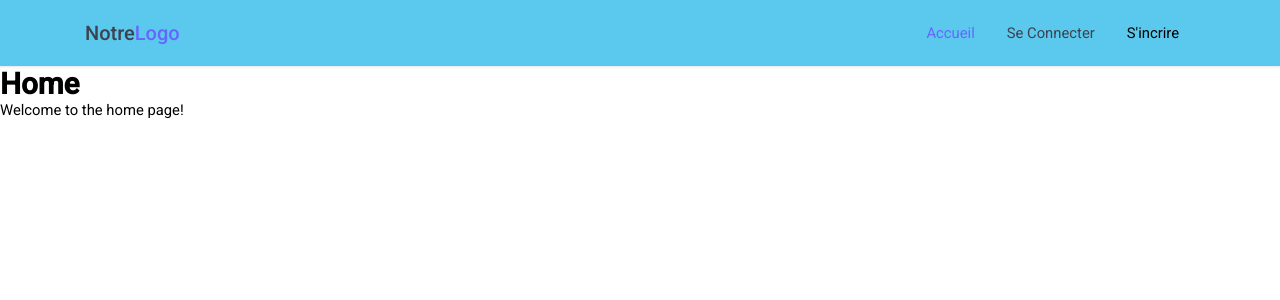
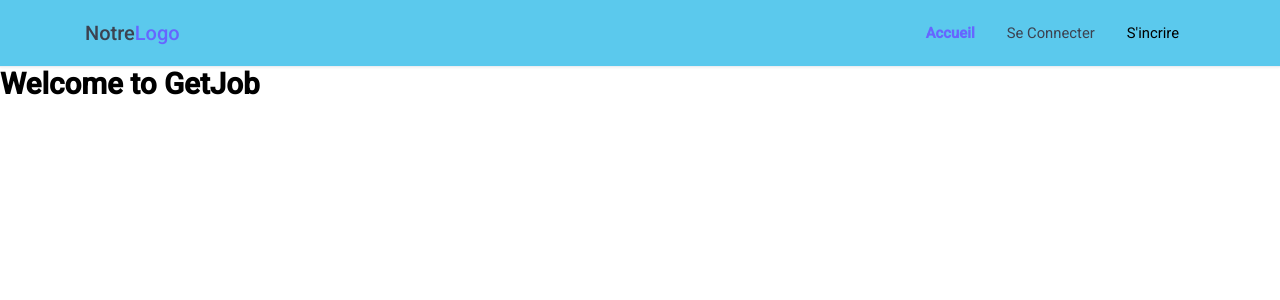
Before and after one commit to Durel1/GetJob, a React (Vite) app: page / in a window 1280 px wide. Shown: the top 300 px of the page. Built offline with nearby package versions, Linux system fonts and the light colour scheme.

Commit message:
next config

```diff
--- a/src/Components/Navbar.jsx
+++ b/src/Components/Navbar.jsx
@@ -20,8 +20,10 @@ function Navbar() {
   }, [])
 
   return (
+
     <nav className="navbar">
       <div className="container">
+
         <div className="navbar-header">
           {/* Bouton pour ouvrir/fermer le menu sur mobile */}
           <button
@@ -33,7 +35,7 @@ function Navbar() {
             <span></span>
             <span></span>
           </button>
-          {/* Logo de la navbar */}
+
           <NavLink to="/">
             <h4>Notre<span>Logo</span></h4>
           </NavLink>
@@ -42,13 +44,12 @@ function Navbar() {
         {/* Menu principal de la navbar */}
         <div className={`navbar-menu${menuOpen ? ' active' : ''}`} id="open-navbar1">
           <ul className="navbar-nav">
-            {/* Lien Accueil */}
-            <li className="active">
-              <NavLink to="/">Accueil</NavLink>
+
+            <li>
+              <NavLink to="/" className={({ isActive }) => (isActive ? "active" : "")} end >Accueil</NavLink>
             </li>
-            {/* Lien Se Connecter */}
             <li>
-              <NavLink to="/Connection">Se Connecter</NavLink>
+              <NavLink to="/Connection" className={({ isActive }) => (isActive ? "active" : "")}>Se Connecter</NavLink>
             </li>
 
             {/* Menu déroulant S'incrire */}
@@ -63,14 +64,15 @@ function Navbar() {
               {/* Sous-menu déroulant */}
               <ul className={`dropdown${dropdownOpen ? ' show' : ''}`} id="my-dropdown-id">
                 <li>
-                  <NavLink to="/Inscription_Candidat">Candidat</NavLink>
+                  <NavLink to="/Inscription_Candidat" className={({ isActive }) => (isActive ? "active" : "")}>Candidat</NavLink>
                 </li>
                 <li className="separator"></li>
                 <li>
-                  <NavLink to="/Inscription_Recruteur">Recruteur</NavLink>
+                  <NavLink to="/Inscription_Recruteur" className={({ isActive }) => (isActive ? "active" : "")}>Recruteur</NavLink>
                 </li>
               </ul>
             </li>
+
           </ul>
         </div>
       </div>
--- a/src/Pages/Connection.jsx
+++ b/src/Pages/Connection.jsx
@@ -5,7 +5,7 @@ function Connection() {
   return (
     <div>
       <Navbar />
-      <h1>Connection</h1>
+      <h1>Page de Connection</h1>
     </div>
   )
 }
--- a/src/Pages/Home.jsx
+++ b/src/Pages/Home.jsx
@@ -5,8 +5,7 @@ function Home() {
   return (
     <div>
       <Navbar />
-      <h1>Home</h1>
-      <p>Welcome to the home page!</p>
+      <h1>Welcome to GetJob</h1>
     </div>
   )
 }
--- a/src/Styles/Components_styles/navbar.css
+++ b/src/Styles/Components_styles/navbar.css
@@ -142,6 +142,11 @@ a {
 .navbar .navbar-menu .navbar-nav > li > a:hover {
   color: #66f;
 }
+
+button:hover{
+  color:#66f ;
+}
+
 @media (max-width: 768px) {
   .navbar .navbar-menu .navbar-nav > li > a {
     border-bottom: 1px solid #eceef3;
@@ -150,6 +155,15 @@ a {
 .navbar .navbar-menu .navbar-nav > li.active a {
   color: #66f;
 }
+
+/* Ajoute ceci ou adapte la règle existante */
+.navbar .navbar-menu .navbar-nav > li > a.active,
+.navbar .navbar-menu .navbar-nav .dropdown a.active {
+  color: #66f;
+  font-weight: bold;
+  /* Ajoute d'autres styles si tu veux */
+}
+
 .navbar .navbar-menu .navbar-nav .navbar-dropdown .dropdown {
   list-style: none;
   position: absolute;
```
